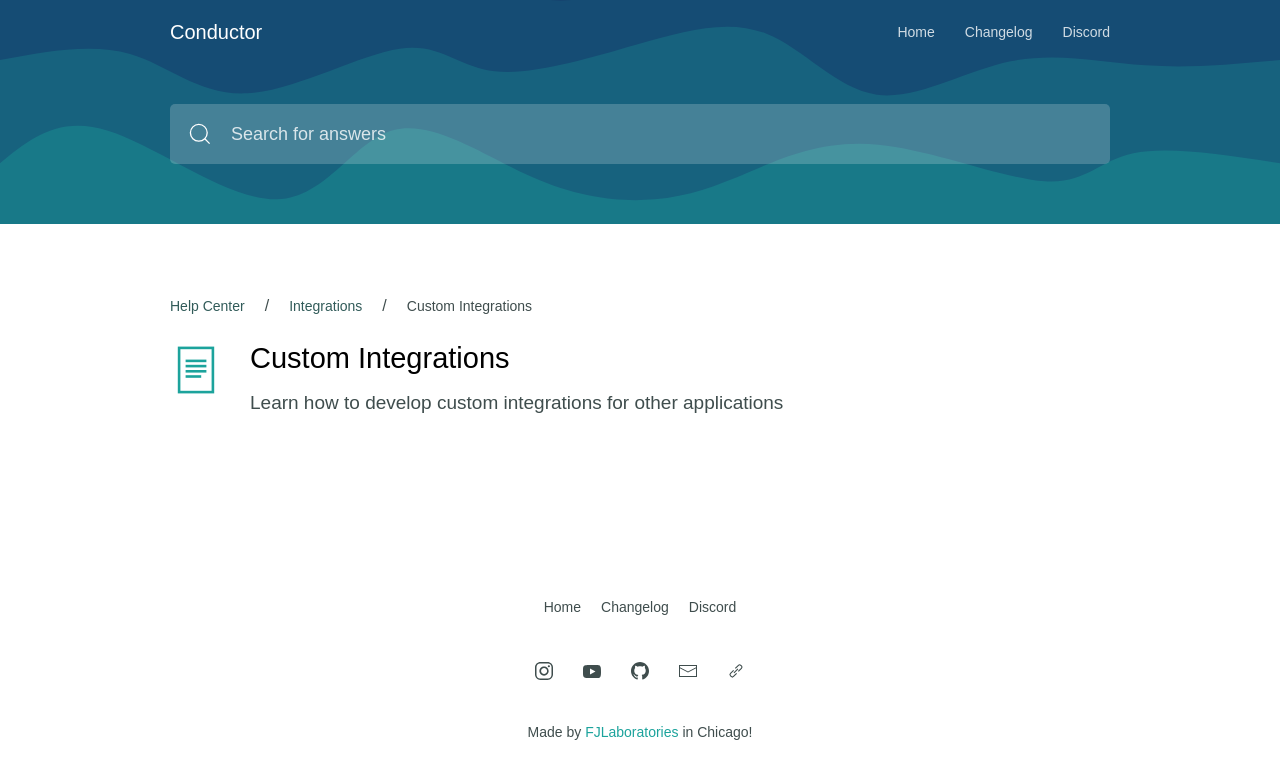
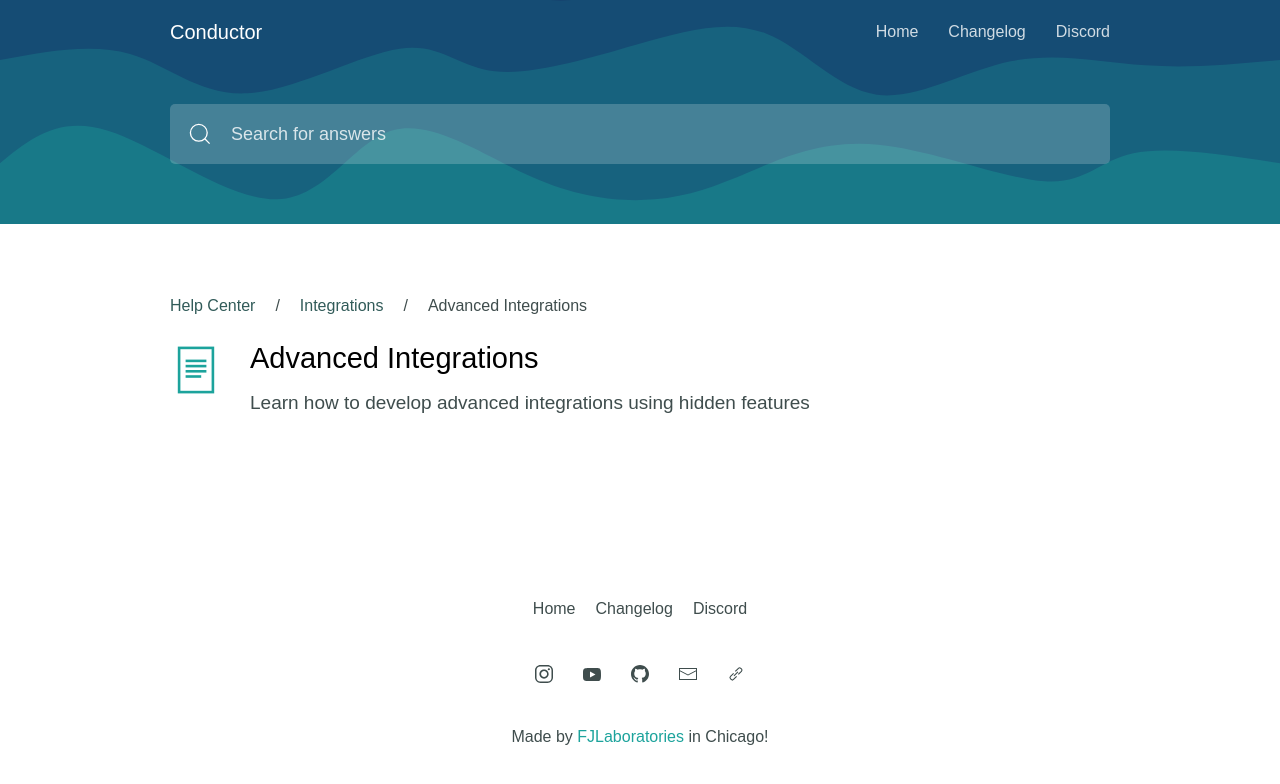
Before and after one commit to FJLabs-Designs/Conductor-Documentation, a Jekyll site: the page built from categories/integrations-functions.md, in a window 1280 px wide. Shown: the top 784 px of the page. Built offline with Jekyll 4.4.1, drawn with Linux system fonts in a browser that asks for light colours; some web fonts are replaced; the list of posts is cut into pages by our own code.

```diff
--- a/_data/home_categories.yml
+++ b/_data/home_categories.yml
@@ -39,7 +39,7 @@
       desc: Check out existing integrations for your day to day applications
       icon: paint-bucket
 
-    - permalink: /integrations/custom/
-      title: Custom Integrations
-      desc: Learn how to develop custom integrations for other applications
+    - permalink: /integrations/advanced/
+      title: Advanced Integrations
+      desc: Learn how to develop advanced integrations using hidden features
       icon: file-text
--- a/_sass/theme/variables.scss
+++ b/_sass/theme/variables.scss
@@ -8,7 +8,7 @@ $global-muted-color:                            desaturate(darken($global-primar
 $global-muted-background:                       desaturate(lighten($global-primary-background, 90%), 20%);
 $global-secondary-background:                   #222;
 $global-default-background:                     #fff;
-$global-warning-background:                     #fbc418;
+$global-warning-background:                     #e1b015;
 $global-success-background:                     #403e56;
 $global-danger-background:                      #f0506e;
 $base-link-color:                               $global-primary-background;
@@ -28,7 +28,8 @@ $global-xxlarge-font-size:                      2rem;    // H1
 $global-xlarge-font-size:                       1.8125rem;  // H2
 $global-large-font-size:                        1.375rem;   // H3
 $global-medium-font-size:                       1.125rem;   // H4
-$global-small-font-size:                        0.875rem;
+//$global-small-font-size:                        0.875rem;
+$global-small-font-size:                        1rem;
 $global-xsmall-font-size:                       0.8125rem;
 $global-font-size:                              16px;
 $base-body-font-weight:                         300;
--- a/_sass/uikit/variables-theme.scss
+++ b/_sass/uikit/variables-theme.scss
@@ -29,7 +29,7 @@ $global-success-background: #32d296 !default;
 $alert-success-background: lighten(mix(white, $global-success-background, 40%), 25%) !default;
 $alert-success-color: $global-success-background !default;
 $global-warning-background: #faa05a !default;
-$alert-warning-background: lighten(mix(white, $global-warning-background, 45%), 15%) !default;
+$alert-warning-background: lighten(mix(white, $global-warning-background, 45%), 23%) !default;
 $alert-warning-color: $global-warning-background !default;
 $global-danger-background: #f0506e !default;
 $alert-danger-background: lighten(mix(white, $global-danger-background, 40%), 20%) !default;
--- a/categories/integrations-custom.md
+++ b/categories/integrations-functions.md
@@ -1,6 +1,6 @@
 ---
 layout: category
-permalink: /integrations/custom/
+permalink: /integrations/advanced/
 pagination:
   enabled: true
   permalink: /:num/
```
Also changed, not shown: _posts/integrations/basics/2022-08-03-types-of-integrations.md (added, +25 -0 lines), _posts/integrations/basics/2022-08-03-using-MIDI.md (added, +5 -0 lines), _posts/integrations/basics/2022-08-03-using-keycodes.md (added, +137 -0 lines), uploads/integrations/basics/any-keycode.jpg (added), uploads/integrations/basics/basic-keycodes.jpg (added), uploads/integrations/basics/macro-editor.jpg (added), uploads/integrations/basics/macros.jpg (added), uploads/integrations/basics/media-keycodes.jpg (added), 1 other file.
